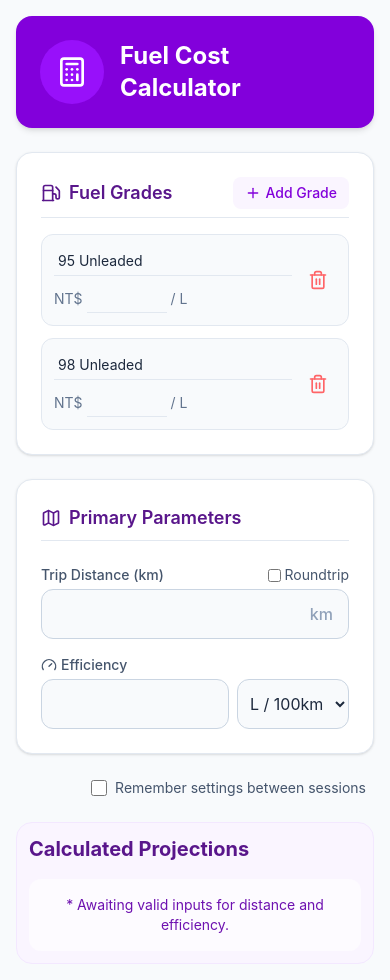
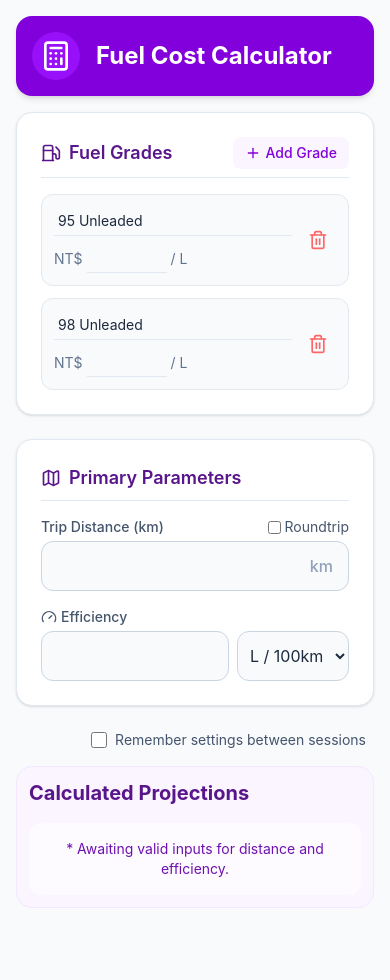
Before and after one commit to marktaiwan/Fuel-Cost-Calculator, a React (Vite) app: page / in a window 390 px wide. After the commit the page ends 924 px from the top, so only its background shows below. Built offline with nearby package versions, Linux system fonts and the light colour scheme.

Commit message:
Styling tweaks

```diff
--- a/src/App.tsx
+++ b/src/App.tsx
@@ -132,9 +132,9 @@ function App() {
 
   return (
     <div className="min-h-screen p-4 md:p-8">
-      <div className="max-w-4xl mx-auto space-y-6">
-        <header className="bg-purple-700 text-white p-6 rounded-2xl shadow-md flex items-center space-x-4">
-          <div className="bg-purple-600 p-4 rounded-full">
+      <div className="max-w-4xl mx-auto space-y-4">
+        <header className="bg-purple-700 text-white p-4 sm:p-6 rounded-2xl shadow-md flex items-center space-x-4">
+          <div className="bg-purple-600 p-2 sm:p-4 rounded-full">
             <Calculator size={32} />
           </div>
           <div>
@@ -143,7 +143,7 @@ function App() {
         </header>
 
         <div className="grid grid-cols-1 sm:grid-cols-2 gap-6">
-          <div className="bg-white p-6 rounded-2xl shadow-sm border border-slate-200 space-y-6 order-2 sm:order-1">
+          <div className="bg-white p-6 rounded-2xl shadow-sm border border-slate-200 space-y-4 order-2 sm:order-1">
             <h2 className="text-lg font-semibold border-b border-slate-200 pb-2 flex items-center gap-2 text-purple-900">
               <Map className="w-5 h-5" /> Primary Parameters
             </h2>
@@ -193,7 +193,7 @@ function App() {
                   <select
                     value={efficiencyUnit}
                     onChange={handleUnitChange}
-                    className="flex-none bg-slate-50 border border-slate-300 rounded-xl px-2 outline-none cursor-pointer"
+                    className="flex-none bg-slate-50 border border-slate-300 rounded-xl px-2 focus:ring-2 focus:ring-purple-500 focus:border-purple-500 transition-all outline-none cursor-pointer"
                   >
                     <option value="l/100km">L / 100km</option>
                     <option value="km/l">km / L</option>
```
